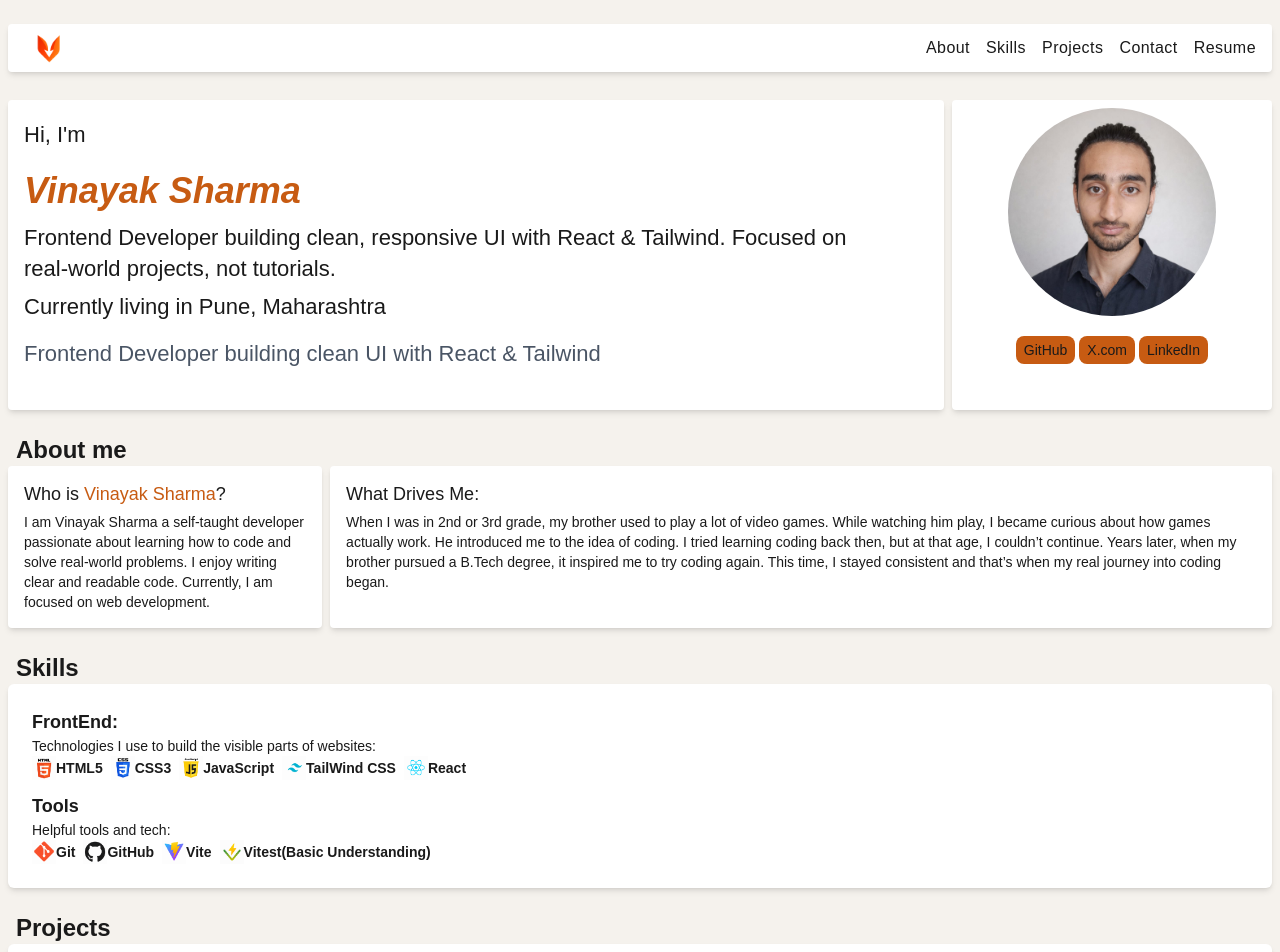
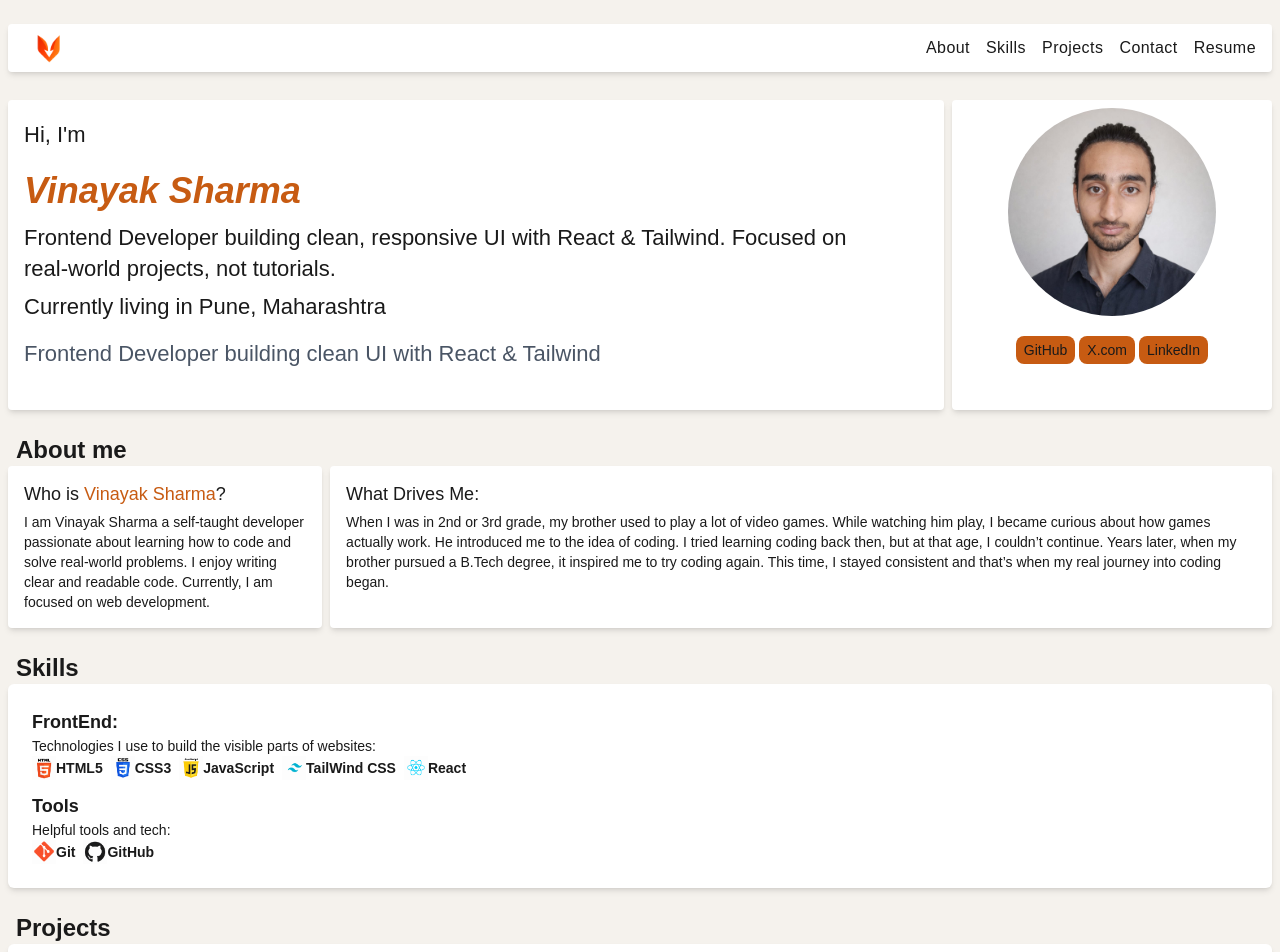
Before and after one commit to VinayakSharmaDev/Portfolio, a React (Vite) app: page / in a window 1280 px wide. Shown: the top 952 px of the page. Built offline with nearby package versions, Linux system fonts and the light colour scheme.

Commit message:
update skill info

```diff
--- a/src/sections/Skills.jsx
+++ b/src/sections/Skills.jsx
@@ -5,8 +5,8 @@ import Tailwind from '../assets/img/tailwind.png';
 import React from '../assets/img/react.png';
 import Git from '../assets/img/git.png';
 import GitHub from '../assets/img/github.png';
-import Vite from '../assets/img/vite.png';
-import Vitest from '../assets/img/vitest.png';
+// import Vite from '../assets/img/vite.png';
+// import Vitest from '../assets/img/vitest.png';
 
 function Skills() {
     return (
@@ -33,8 +33,8 @@ function Skills() {
                     <ul className="flex gap-2 gap-y-0 flex-wrap [&>*]:text-[14px] [&>*]:font-bold [&>*]:flex [&>*]:items-center">
                         <li><img className='size-6' src={Git} alt="" /> Git</li>
                         <li><img className='size-6' src={GitHub} alt="" /> GitHub</li>
-                        <li><img className='size-6' src={Vite} alt="" /> Vite</li>
-                        <li><img className='size-6' src={Vitest} alt="" /> Vitest(Basic Understanding)</li>
+                        {/* <li><img className='size-6' src={Vite} alt="" /> Vite</li>
+                        <li><img className='size-6' src={Vitest} alt="" /> Vitest(Basic Understanding)</li> */}
                     </ul>
                 </div>
             </div>
```
